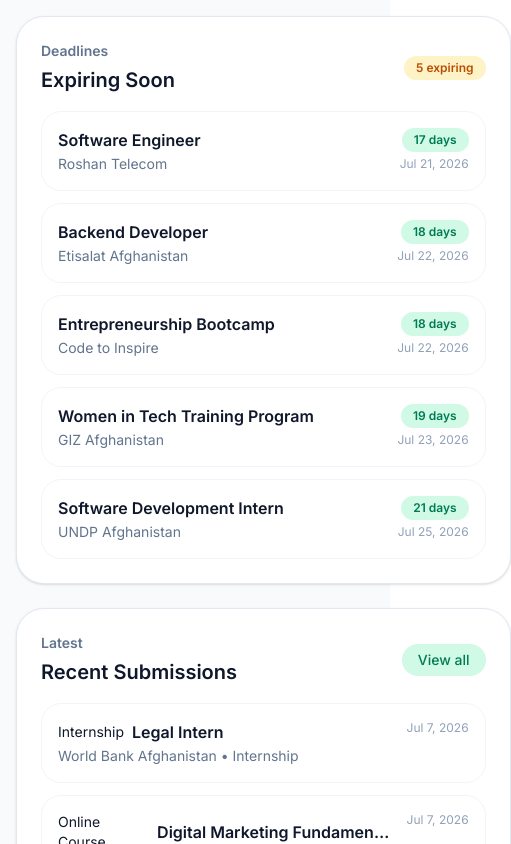
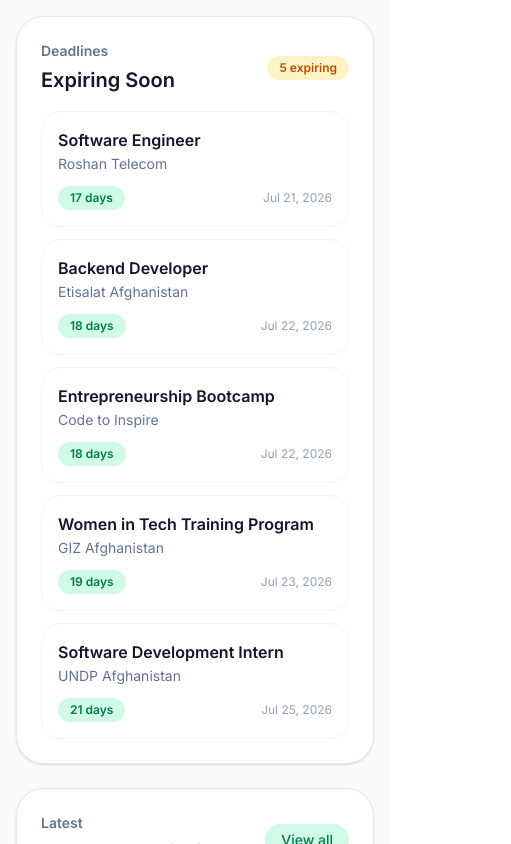
Before and after one commit to faezahahmadi/kaaryab-afghanistan, a Next.js app: page /dashboard in a window 390 px wide. Shown: the part 2280-3124 px from the top of the page, 511 px wide, since content can reach past the window. Built offline with nearby package versions, Linux system fonts and the light colour scheme.

Commit message:
style: latest and dedline sections in dashboard responsiveness

```diff
--- a/app/dashboard/page.tsx
+++ b/app/dashboard/page.tsx
@@ -431,24 +431,24 @@
                           : "border-slate-100 hover:border-slate-200"
                       }`}
                     >
-                      <div className="flex items-start justify-between gap-3">
+                      <div className="flex flex-col gap-3 sm:flex-row sm:items-start sm:justify-between">
                         <div className="min-w-0 flex-1">
                           <p
-                            className={`truncate font-semibold ${
-                              isDark ? "text-slate-50" : "text-slate-900"
-                            }`}
+                            className={`truncate font-semibold ${isDark ? "text-slate-50" : "text-slate-900"}`}
                           >
                             {opp.title}
                           </p>
                           <p
-                            className={`mt-0.5 text-sm ${
-                              isDark ? "text-slate-400" : "text-slate-500"
-                            }`}
+                            className={`mt-0.5 text-sm
+                               ${isDark ? "text-slate-400" : "text-slate-500"}`}
                           >
                             {opp.organization}
                           </p>
                         </div>
-                        <div className="flex flex-col items-end gap-1">
+                        <div
+                          className="flex items-center justify-between gap-2 sm:flex-col
+                            sm:items-end sm:gap-1"
+                        >
                           <span
                             className={`rounded-full px-3 py-1 text-xs font-semibold ${
                               isUrgent
@@ -462,13 +462,12 @@
                           >
                             {days} days
                           </span>
-                          <span
-                            className={`text-xs ${
-                              isDark ? "text-slate-500" : "text-slate-400"
-                            }`}
+                          <div
+                            className={`flex flex-col items-end gap-1 text-xs
+                            ${isDark ? "text-slate-500" : "text-slate-400"}`}
                           >
                             {formatDate(opp.deadline)}
-                          </span>
+                          </div>
                         </div>
                       </div>
                     </Link>
@@ -536,30 +535,28 @@
                         : "border-slate-100 hover:border-slate-200"
                     }`}
                   >
-                    <div className="flex items-start justify-between gap-3">
+                    <div className="flex flex-col gap-2 sm:flex-row sm:items-start sm:justify-between sm:gap-3">
                       <div className="min-w-0 flex-1">
-                        <div className="flex items-center gap-2">
-                          <span className="text-sm">{opp.category}</span>
+                        <div className="flex flex-wrap items-center gap-2">
+                          <span
+                            className={`shrink-0 text-sm ${isDark ? "text-slate-400" : "text-slate-500"}`}
+                          >
+                            {opp.category}
+                          </span>
                           <p
-                            className={`truncate font-semibold ${
-                              isDark ? "text-slate-50" : "text-slate-900"
-                            }`}
+                            className={`min-w-0 truncate font-semibold ${isDark ? "text-slate-50" : "text-slate-900"}`}
                           >
                             {opp.title}
                           </p>
                         </div>
                         <p
-                          className={`mt-0.5 text-sm ${
-                            isDark ? "text-slate-400" : "text-slate-500"
-                          }`}
+                          className={`mt-0.5 text-sm ${isDark ? "text-slate-400" : "text-slate-500"}`}
                         >
                           {opp.organization} • {opp.category}
                         </p>
                       </div>
                       <span
-                        className={`whitespace-nowrap text-xs ${
-                          isDark ? "text-slate-500" : "text-slate-400"
-                        }`}
+                        className={`text-xs sm:whitespace-nowrap ${isDark ? "text-slate-500" : "text-slate-400"}`}
                       >
                         {formatDate(opp.postedDate)}
                       </span>
```
